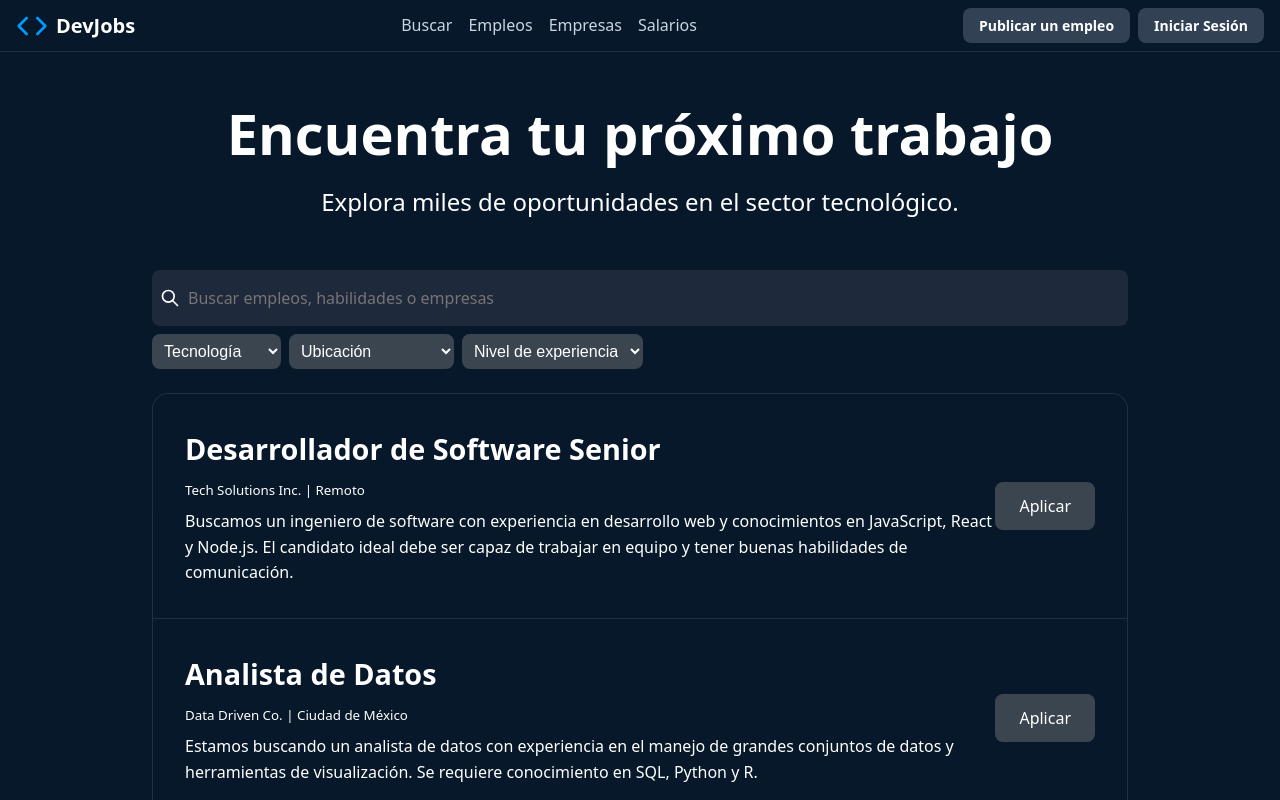
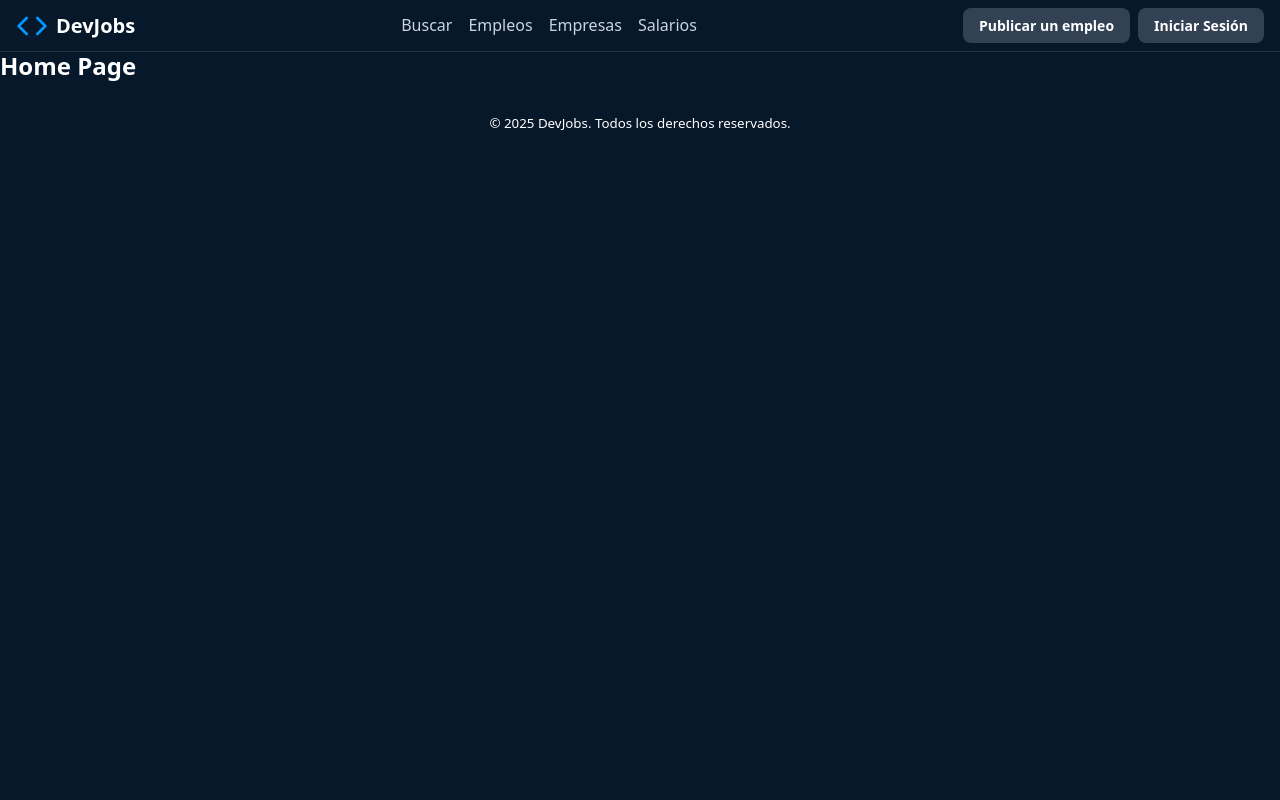
Before and after one commit to Ramiro-Zarate/Dev-Jobs-React, a React (Vite) app in the folder dev-jobs-react/: page / in a window 1280 px wide. Shown: the top 800 px of the page. Built offline with nearby package versions, Linux system fonts and the light colour scheme.

Commit message:
feat: add 404 page

```diff
--- a/dev-jobs-react/src/App.jsx
+++ b/dev-jobs-react/src/App.jsx
@@ -4,13 +4,22 @@ import { Footer } from './components/Footer'
 
 import { HomePage } from './pages/Home'
 import { SearchPage } from './pages/Search'
+import { NotFondPage } from './pages/404'
 
 function App() {
+  const currentPath = window.location.pathname
+
+  let page = <NotFondPage />
+
+  if (currentPath === '/'){
+    page = <HomePage />
+  } else if (currentPath === '/search') {
+    page = <SearchPage />
+  }
   return (
     <>
     <Header />
-    {/* <HomePage /> */}
-    <SearchPage />
+    {page}
     <Footer />
   </>
 )
--- /dev/null
+++ b/dev-jobs-react/src/pages/404.jsx
@@ -0,0 +1,7 @@
+export function NotFondPage () {
+    return (
+        <main>
+            <h1>404 Error. Page not found.</h1>
+        </main>
+    )
+}
--- a/dev-jobs-react/src/pages/Home.jsx
+++ b/dev-jobs-react/src/pages/Home.jsx
@@ -1,3 +1,5 @@
 export function HomePage () {
-
+    return (
+        <h1>Home Page</h1>
+    )
 }
```
